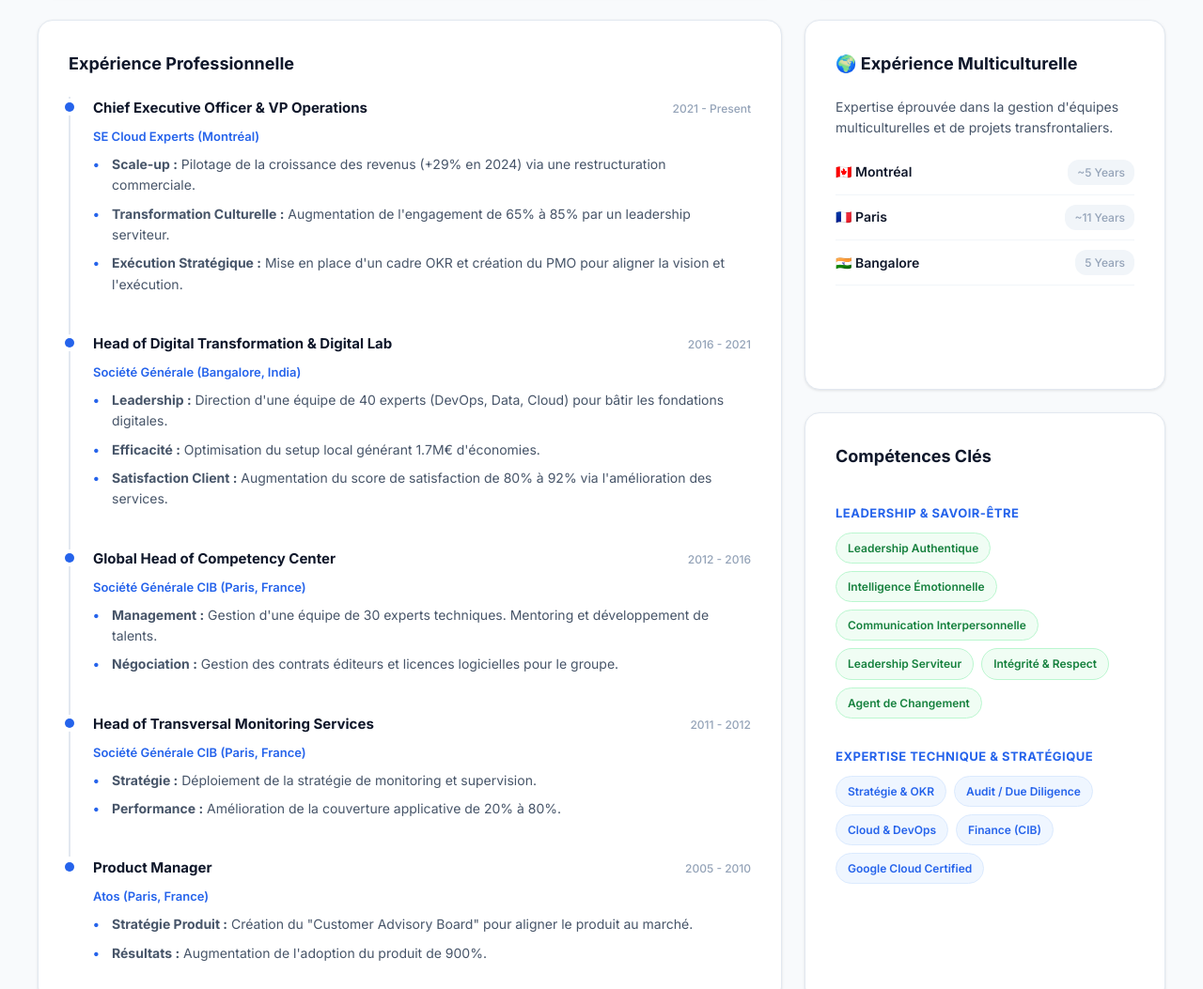
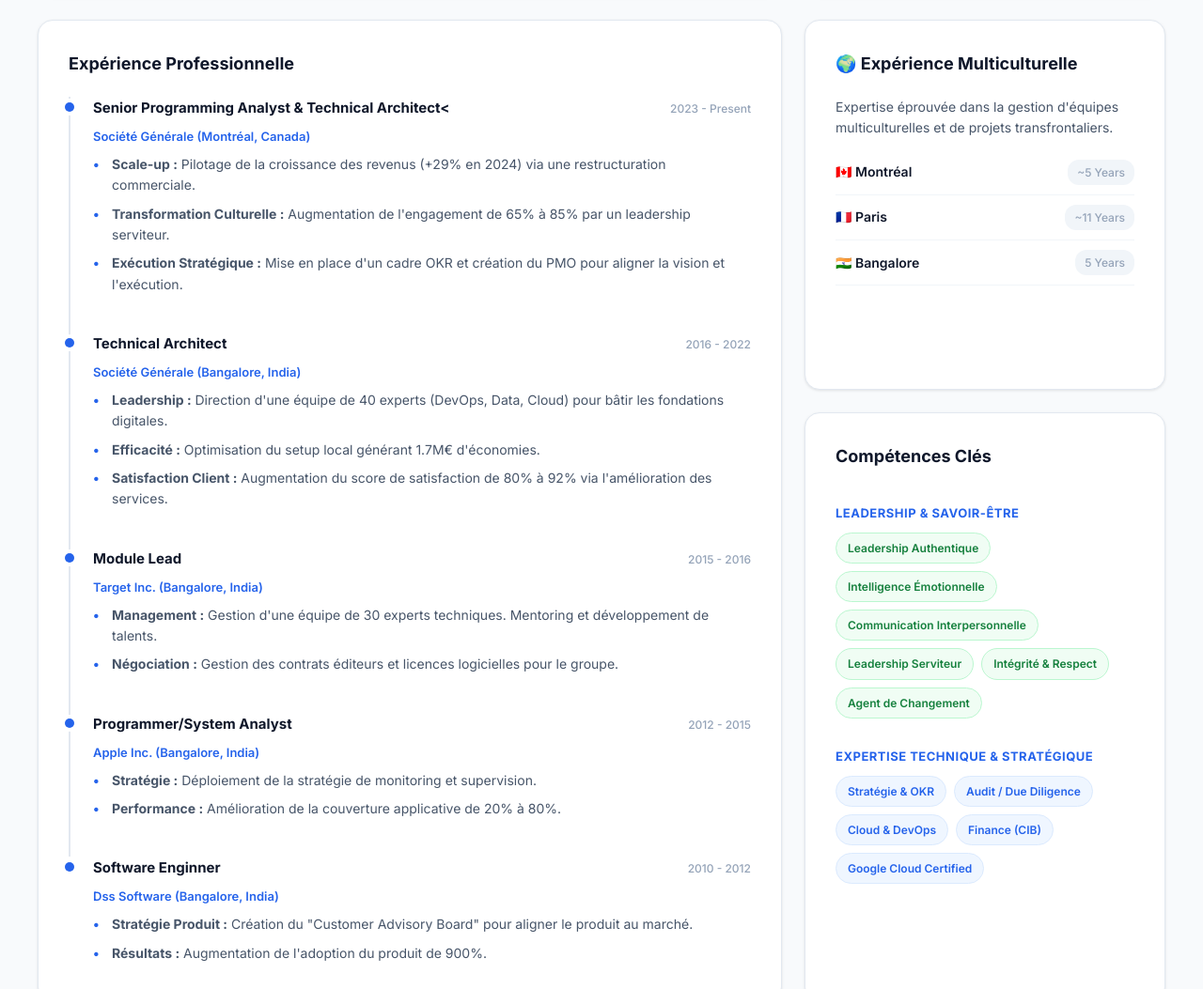
Before and after one commit to abhayshukla04/profile, a plain HTML site: page index.html in a window 1280 px wide. Shown: the part 584-1637 px from the top of the page at 94% size. Drawn offline with Linux system fonts and the light colour scheme.

Commit message:
Update index.html

```diff
--- a/index.html
+++ b/index.html
@@ -370,7 +370,7 @@
 <div class="container">
 
     <div class="card card-profile">
-        <div class="profile-avatar">AJ</div>
+        <div class="profile-avatar">AS</div>
         <div class="profile-content">
             <h1>Abhay SHUKLA</h1>
 
@@ -451,10 +451,10 @@
 
             <div class="timeline-item">
                 <div class="job-header">
-                    <span class="job-title">Chief Executive Officer & VP Operations</span>
-                    <span class="job-meta">2021 - Present</span>
+                    <span class="job-title">Senior Programming Analyst & Technical Architect<</span>
+                    <span class="job-meta">2023 - Present</span>
                 </div>
-                <span class="job-company">SE Cloud Experts (Montréal)</span>
+                <span class="job-company">Société Générale (Montréal, Canada)</span>
 
                 <ul class="lang-fr">
                     <li><strong>Scale-up :</strong> Pilotage de la croissance des revenus (+29% en 2024) via une restructuration commerciale.</li>
@@ -470,8 +470,8 @@
 
             <div class="timeline-item">
                 <div class="job-header">
-                    <span class="job-title">Head of Digital Transformation & Digital Lab</span>
-                    <span class="job-meta">2016 - 2021</span>
+                    <span class="job-title">Technical Architect</span>
+                    <span class="job-meta">2016 - 2022</span>
                 </div>
                 <span class="job-company">Société Générale (Bangalore, India)</span>
 
@@ -489,10 +489,10 @@
 
             <div class="timeline-item">
                 <div class="job-header">
-                    <span class="job-title">Global Head of Competency Center</span>
-                    <span class="job-meta">2012 - 2016</span>
+                    <span class="job-title">Module Lead</span>
+                    <span class="job-meta">2015 - 2016</span>
                 </div>
-                <span class="job-company">Société Générale CIB (Paris, France)</span>
+                <span class="job-company">Target Inc. (Bangalore, India)</span>
 
                 <ul class="lang-fr">
                     <li><strong>Management :</strong> Gestion d'une équipe de 30 experts techniques. Mentoring et développement de talents.</li>
@@ -506,10 +506,10 @@
 
             <div class="timeline-item">
                 <div class="job-header">
-                    <span class="job-title">Head of Transversal Monitoring Services</span>
-                    <span class="job-meta">2011 - 2012</span>
+                    <span class="job-title">Programmer/System Analyst</span>
+                    <span class="job-meta">2012 - 2015</span>
                 </div>
-                <span class="job-company">Société Générale CIB (Paris, France)</span>
+                <span class="job-company">Apple Inc. (Bangalore, India)</span>
 
                 <ul class="lang-fr">
                     <li><strong>Stratégie :</strong> Déploiement de la stratégie de monitoring et supervision.</li>
@@ -523,10 +523,10 @@
 
             <div class="timeline-item">
                 <div class="job-header">
-                    <span class="job-title">Product Manager</span>
-                    <span class="job-meta">2005 - 2010</span>
+                    <span class="job-title">Software Enginner</span>
+                    <span class="job-meta">2010 - 2012</span>
                 </div>
-                <span class="job-company">Atos (Paris, France)</span>
+                <span class="job-company">Dss Software (Bangalore, India)</span>
 
                 <ul class="lang-fr">
                     <li><strong>Stratégie Produit :</strong> Création du "Customer Advisory Board" pour aligner le produit au marché.</li>
@@ -892,8 +892,8 @@
         </div>
 
         <div class="contact-links">
-            <a href="mailto:amir.jaballah@gmail.com" class="btn btn-outline">Email</a>
-            <a href="https://www.linkedin.com/in/amir-jaballah-mba-6970721/" target="_blank" class="btn btn-primary">LinkedIn</a>
+            <a href="mailto:abhay.shukla04@gmail.com" class="btn btn-outline">Email</a>
+            <a href="https://www.linkedin.com/in/abhay-shukla-65b34528/" target="_blank" class="btn btn-primary">LinkedIn</a>
         </div>
     </div>
 </div>
```
